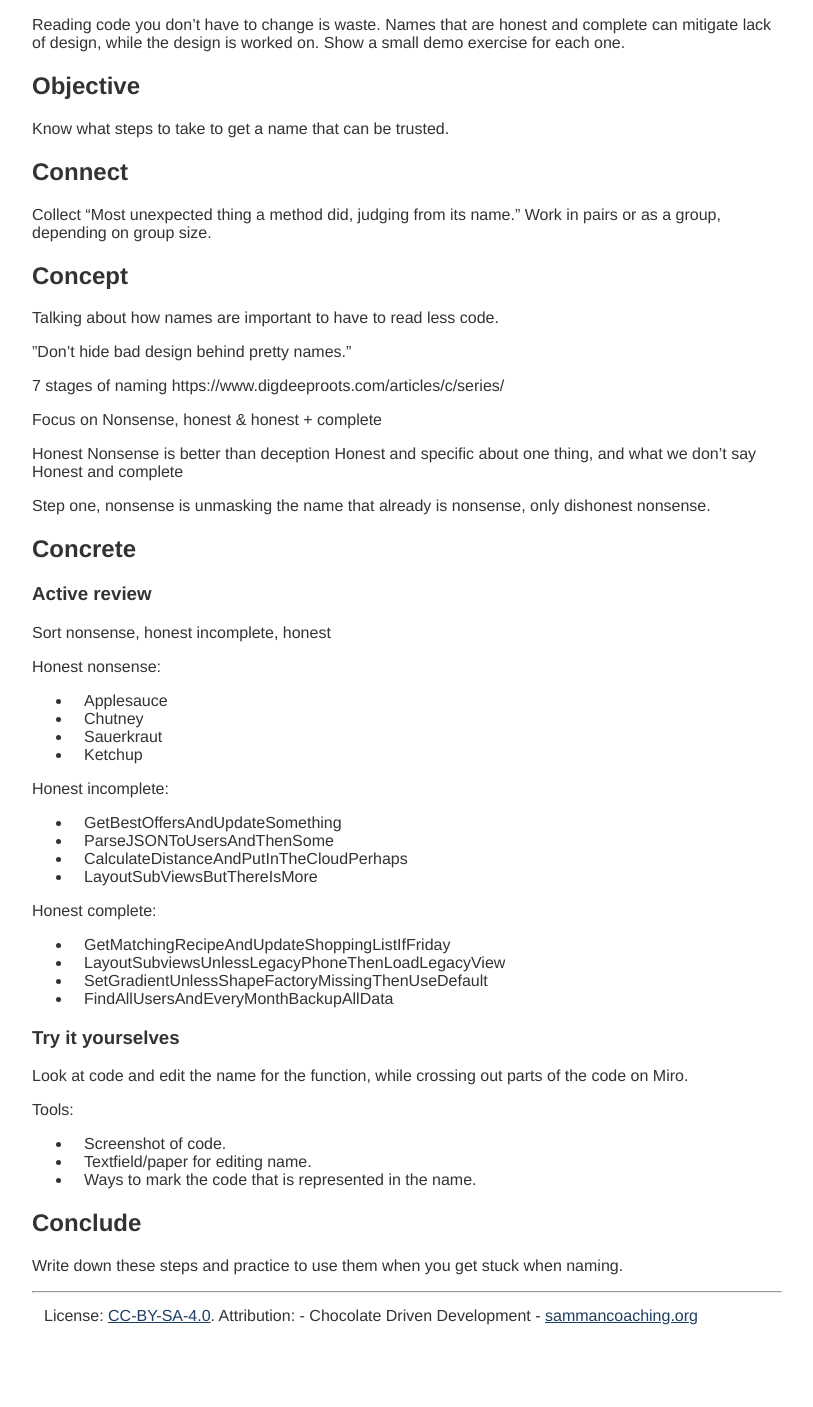
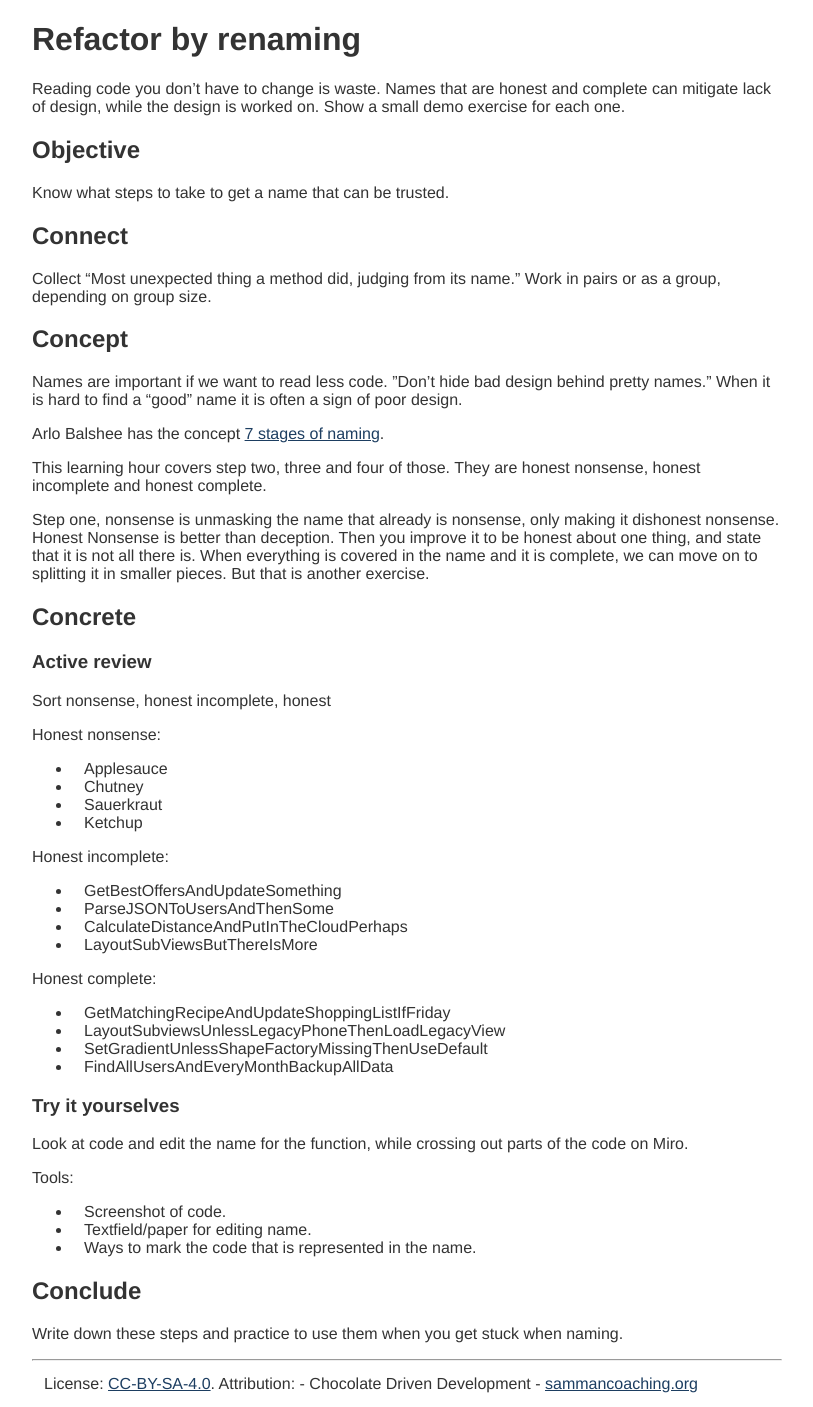
Before and after one commit to sammancoaching/website, a Jekyll site: the page built from _learning_hours/testable_design/naming.md, in a window 1280 px wide. Shown: the whole page, without its empty margins (233-1046 px from the left). Built offline with Jekyll 4.4.1, drawn with Linux system fonts in a browser that asks for light colours; before the commit the page ends 1339 px from its top, so only the background shows below that.

Commit message:
process the text some

```diff
--- a/_learning_hours/testable_design/naming.md
+++ b/_learning_hours/testable_design/naming.md
@@ -7,6 +7,7 @@ difficulty: 1
 author: edytterbrink
 affiliation: Chocolate Driven Development
 ---
+# Refactor by renaming
 
 Reading code you don’t have to change is waste.
 Names that are honest and complete can mitigate lack of design,
@@ -23,22 +24,25 @@ Work in pairs or as a group, depending on group size.
 
 
 ## Concept
+Names are important if we want to read less code.
+”Don’t hide bad design behind pretty names.”
+When it is hard to find a "good" name it is often a sign of poor design.
 
-Talking about how names are important to have to read less code.
+Arlo Balshee has the concept
+[7 stages of naming]( https://www.digdeeproots.com/articles/c/series/).
 
-”Don’t hide bad design behind pretty names.”
-
-7 stages of naming  https://www.digdeeproots.com/articles/c/series/
+This learning hour covers step two, three and four of those.
+They are honest nonsense, honest incomplete and honest complete.
 
 
-Focus on  Nonsense, honest & honest + complete
-
-Honest Nonsense is better than deception
-Honest and specific about one thing, and what we don’t say
-Honest and complete
-
-Step one, nonsense is unmasking the name that already is nonsense, only dishonest nonsense.
-
+Step one, nonsense is unmasking the name that already is nonsense,
+only making it dishonest nonsense.
+Honest Nonsense is better than deception.
+Then you improve it to be honest about one thing,
+and state that it is not all there is.
+When everything is covered in the name and it is complete,
+we can move on to splitting it in smaller pieces.
+But that is another exercise.
 
 ## Concrete
 ### Active review
```
